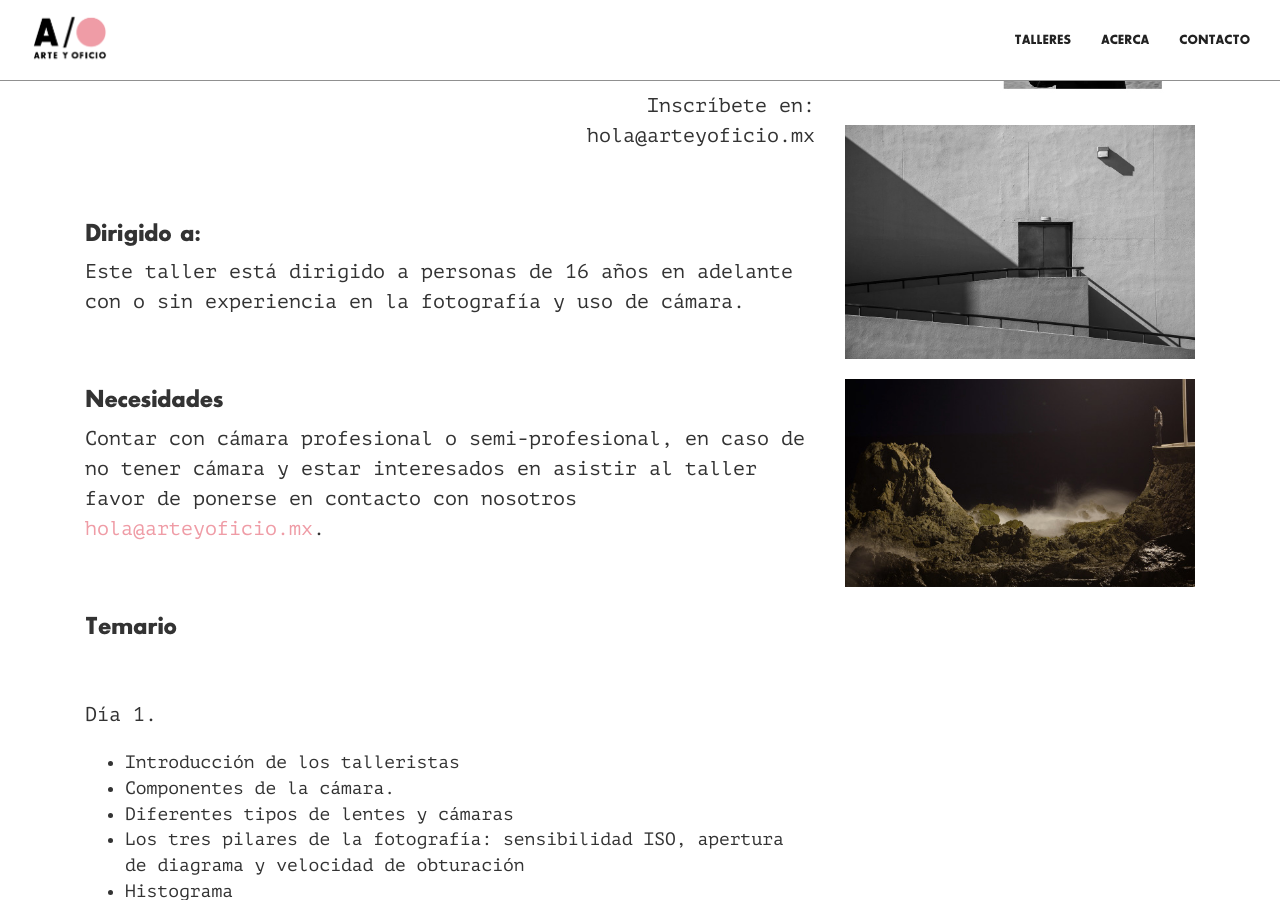
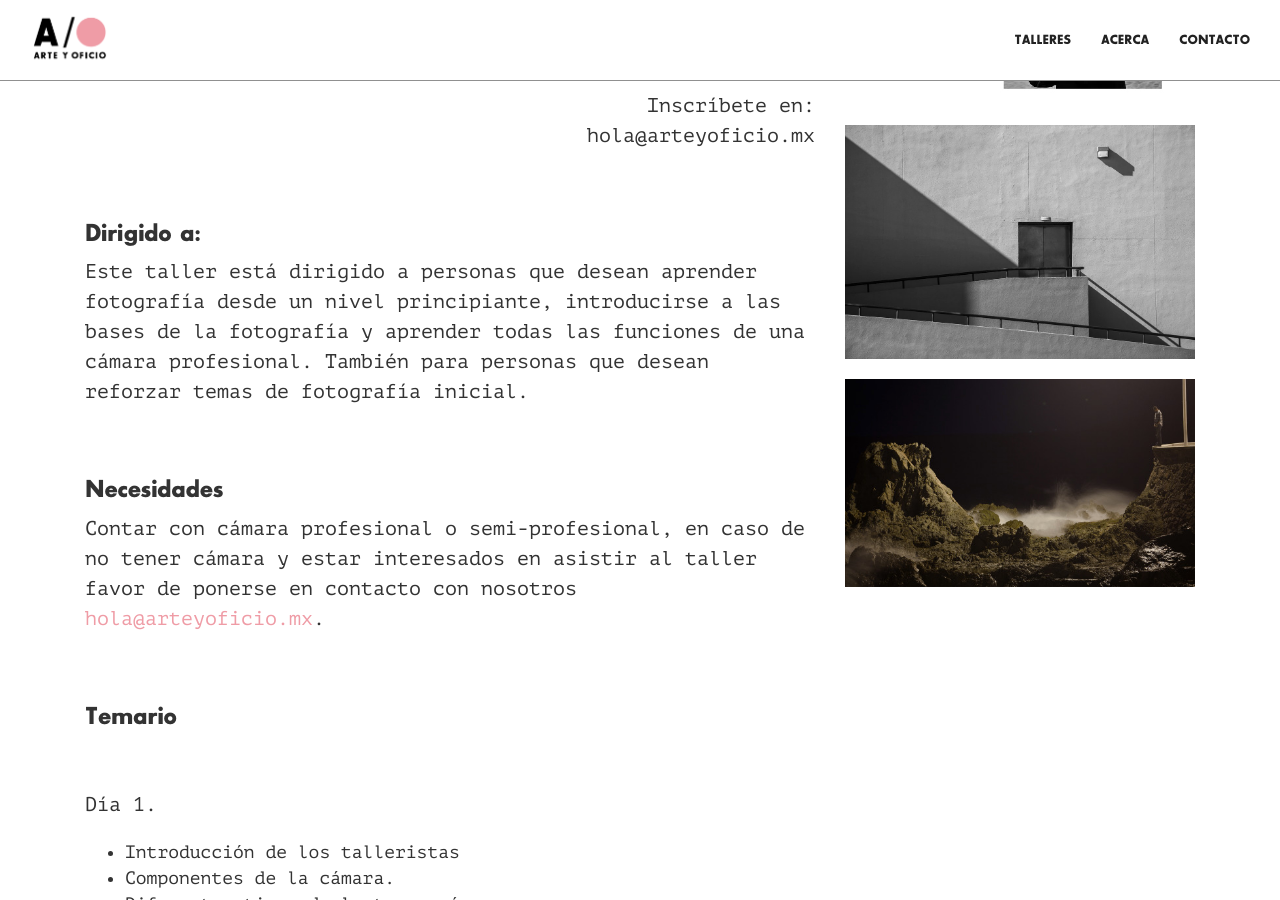
Before and after one commit to defvol/ayo, a Jekyll site: the page built from taller.md, in a window 1280 px wide and 900 px high, scrolled down 432 px. Built offline with Jekyll 4.4.1, drawn with Linux system fonts in a browser that asks for light colours; comment, search, counter and statistics services are not loaded.

Commit message:
Update taller info

```diff
--- a/taller.md
+++ b/taller.md
@@ -30,7 +30,10 @@ Inversión: $1,400.00
 
 ### Dirigido a:
 
-Este taller está dirigido a personas de 16 años en adelante con o sin experiencia en la fotografía y uso de cámara.
+Este taller está dirigido a personas que desean aprender fotografía
+desde un nivel principiante, introducirse a las bases de la fotografía y
+aprender todas las funciones de una cámara profesional. También para
+personas que desean reforzar temas de fotografía inicial.
 
 <br />
 
```
